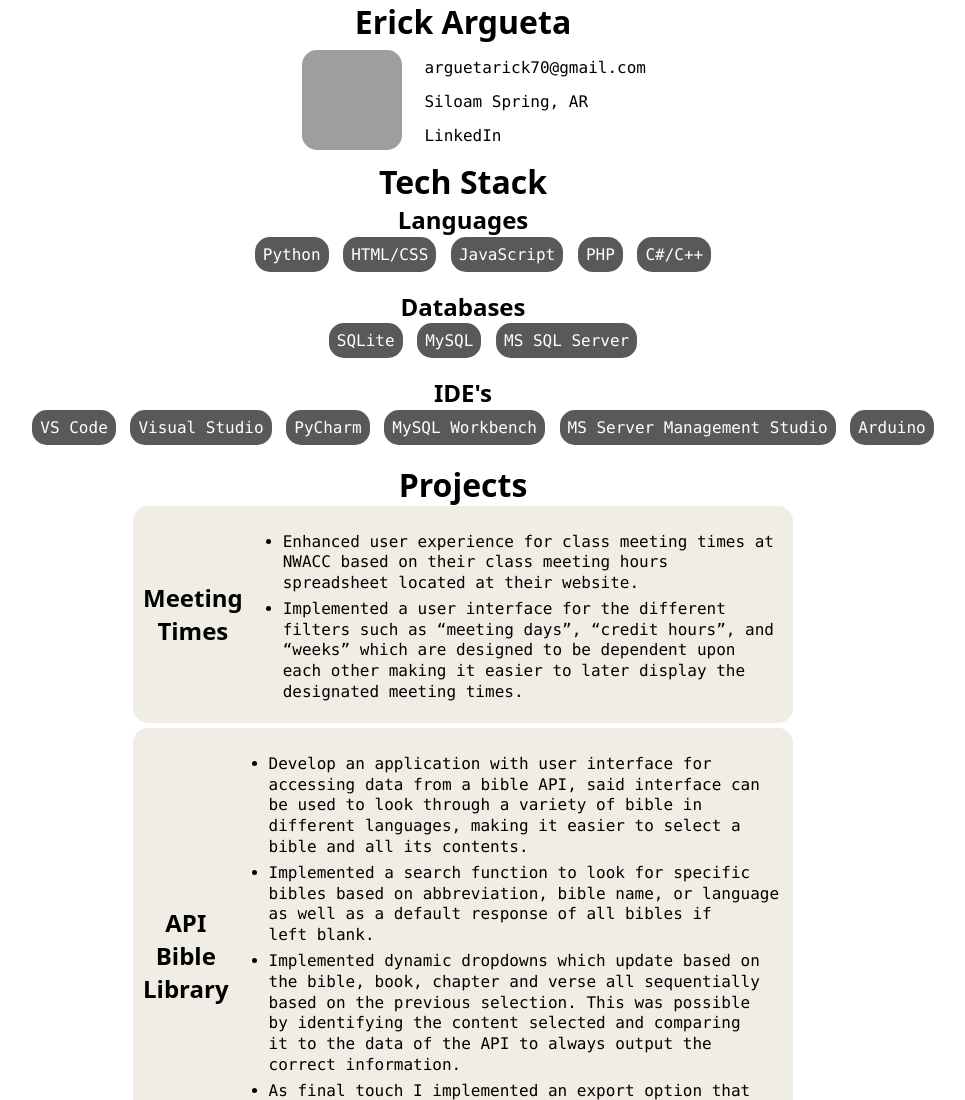
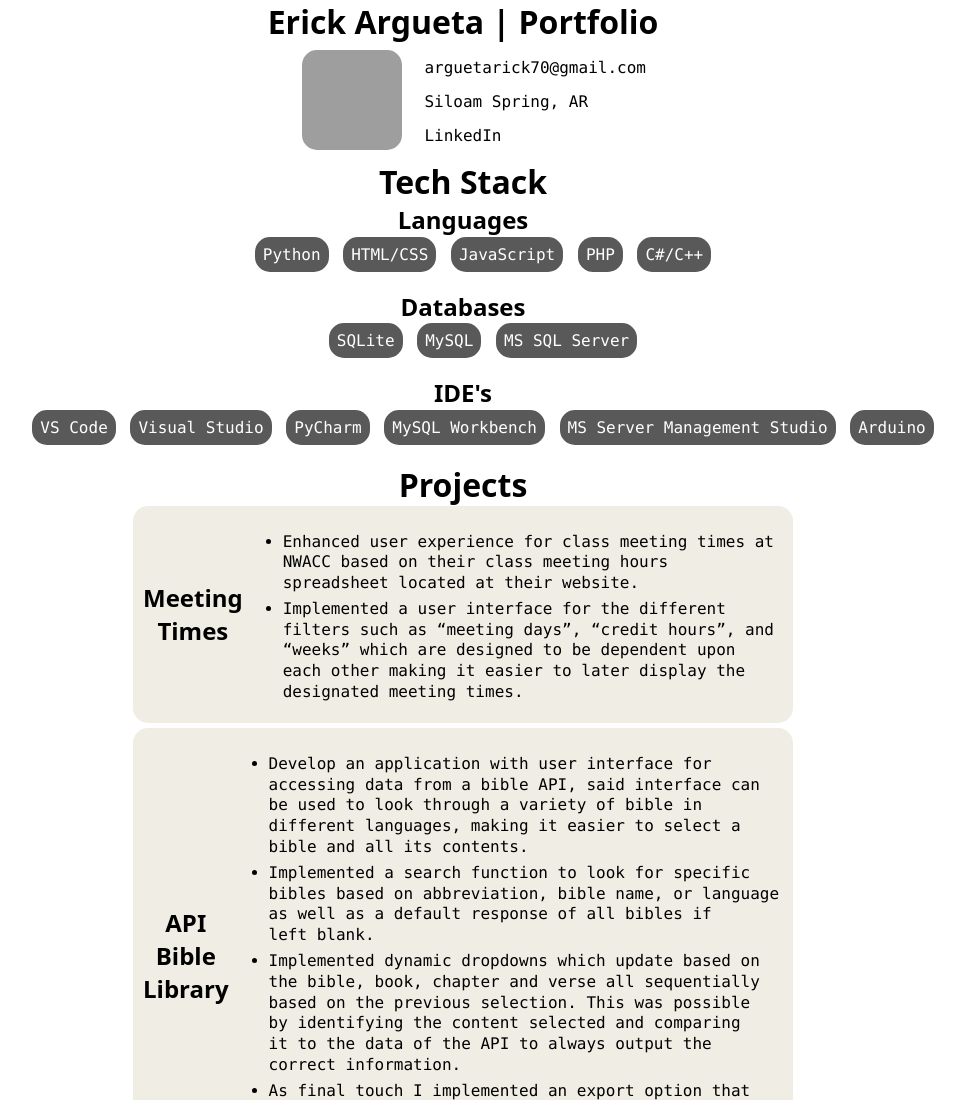
Before and after one commit to E-Argueta/E-Argueta.github.io, a plain HTML site: page index.html in a window 1280 px wide. Shown: the top 1100 px of the page, without its empty margins (177-1142 px from the left). Drawn offline with Linux system fonts and the light colour scheme; grey boxes are pictures that could not be loaded.

Commit message:
Update index.html

```diff
--- a/index.html
+++ b/index.html
@@ -9,7 +9,7 @@
   </head>
   <body>
     <main>
-      <h1>Erick Argueta</h1>
+      <h1>Erick Argueta | Portfolio</h1>
       <div id="profile-section">
         <div id="profile-items">
         <img id="profile-pic"
```
